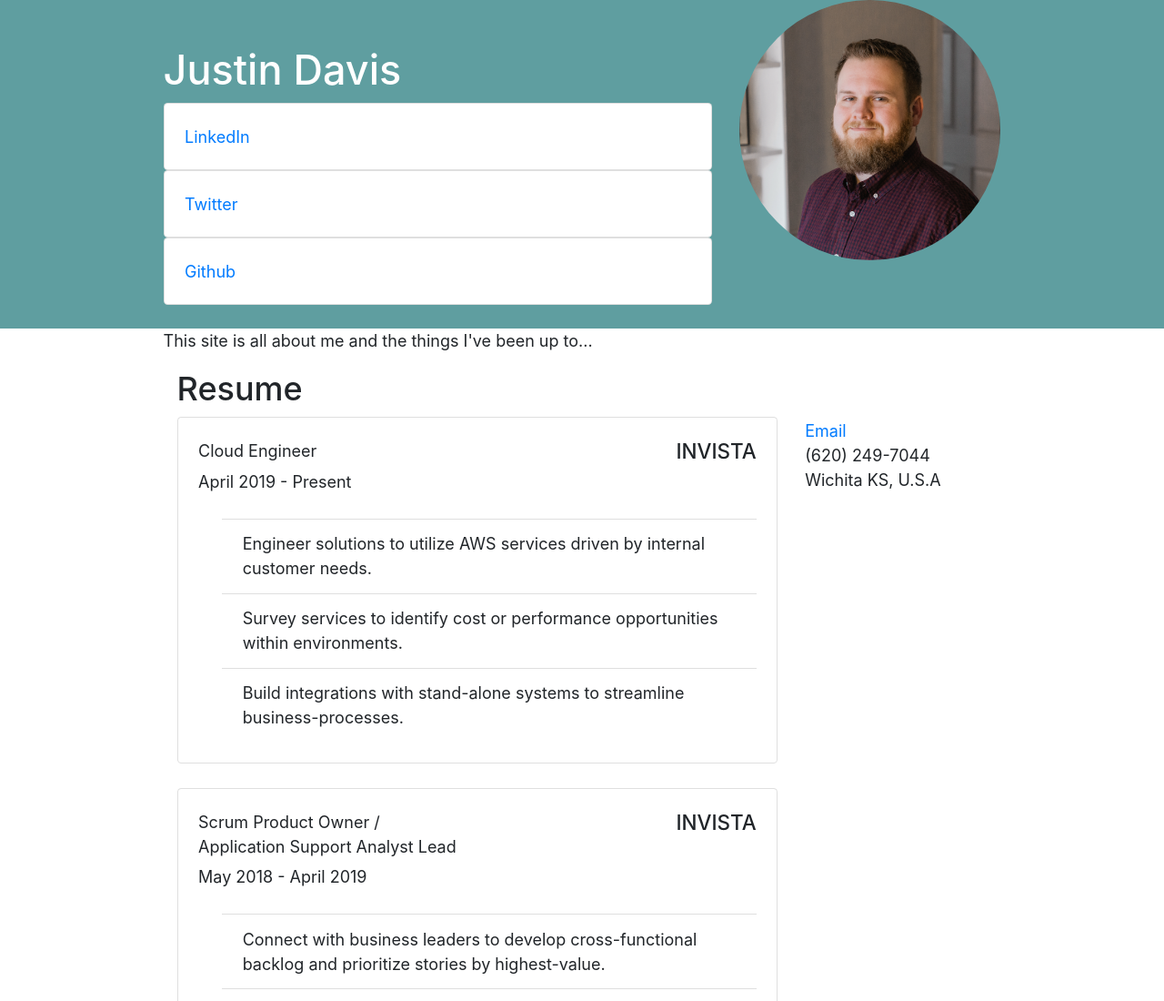
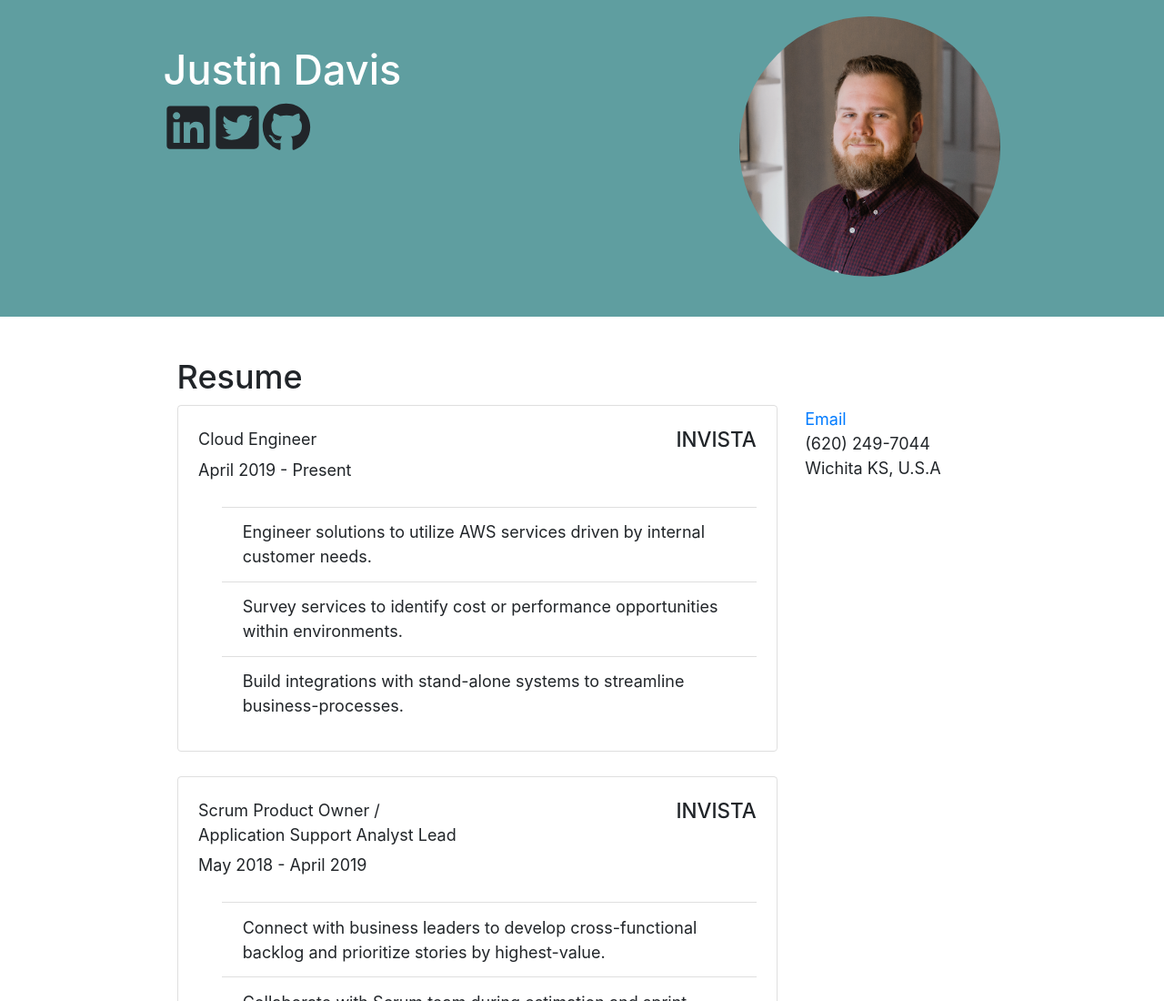
Before and after one commit to JustinDDavis/justinddavis.com, a Gatsby site: page / in a window 1280 px wide. Shown: the top 1100 px of the page at 91% size. Built offline with nearby package versions, Linux system fonts and the light colour scheme; Gatsby itself is replaced by a stand-in of ours.

Commit message:
Updating header with social buttons

```diff
--- a/package.json
+++ b/package.json
@@ -19,6 +19,7 @@
     "react": "^16.9.0",
     "react-dom": "^16.9.0",
     "react-helmet": "^5.2.1",
+    "react-icons": "^3.8.0",
     "reactstrap": "^8.0.1"
   },
   "devDependencies": {
--- a/src/components/justin_headshot.js
+++ b/src/components/justin_headshot.js
@@ -26,7 +26,7 @@ const JustinImage = () => {
     }
   `)
 
-  return <Img fluid={data.placeholderImage.childImageSharp.fluid} style={{ borderRadius: 400/1, }}/>
+  return <Img fluid={data.placeholderImage.childImageSharp.fluid} style={{ borderRadius: 400/1,  margin: "1em auto"}}/>
 }
 
 export default JustinImage
--- a/src/components/layout.css
+++ b/src/components/layout.css
@@ -1,3 +1,5 @@
+
+/* -- */
 html {
   font-family: sans-serif;
   -ms-text-size-adjust: 100%;
--- a/src/components/social.js
+++ b/src/components/social.js
@@ -1,24 +1,21 @@
 import React from "react"
+import { Link } from "gatsby"
+
+import { FaLinkedin, FaTwitterSquare, FaGithub }  from "react-icons/fa"
 
 import { Card, CardBody, CardTitle, CardSubtitle  } from 'reactstrap';
 
 const SocialSection = () => (
     <div>
-        <Card>
-            <CardBody>
-                <a href="https://www.linkedin.com/in/justindd/">LinkedIn</a>
-            </CardBody>
-        </Card>
-        <Card>
-            <CardBody>
-                <a href="https://twitter.com/JustinDavisKS">Twitter</a>
-            </CardBody>
-        </Card>
-        <Card>
-            <CardBody>
-                <a href="https://github.com/JustinDDavis">Github</a>
-            </CardBody>
-        </Card>
+        <a href="https://www.linkedin.com/in/justindd/" style={{ textDecoration: 'none', color: '#212529' }}>
+            <FaLinkedin size="3em" />
+        </a>
+        <a href="https://twitter.com/JustinDavisKS" style={{ textDecoration: 'none', color: '#212529' }}>
+            <FaTwitterSquare size="3em" />
+        </a>
+        <a href="https://github.com/JustinDDavis" style={{ textDecoration: 'none', color: '#212529' }}>
+            <FaGithub size="3em" />
+        </a>
     </div>
 )
 
--- a/src/pages/index.js
+++ b/src/pages/index.js
@@ -20,7 +20,7 @@ const IndexPage = () => (
 
     <Row>
       <Col>
-      <p>This site is all about me and the things I've been up to...</p>
+      <p>&nbsp;</p>
       </Col>
      </Row>
 
```
Also changed, not shown: README.md, 1 other file.
